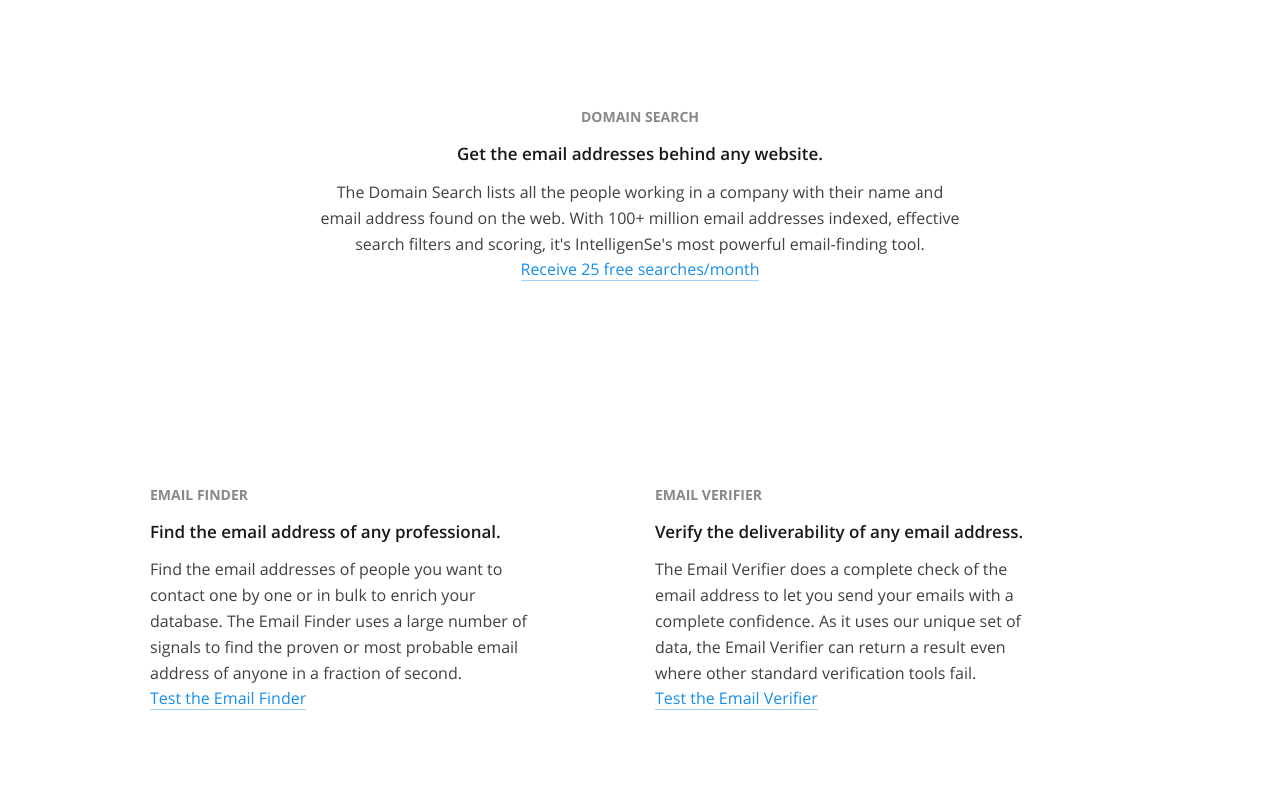
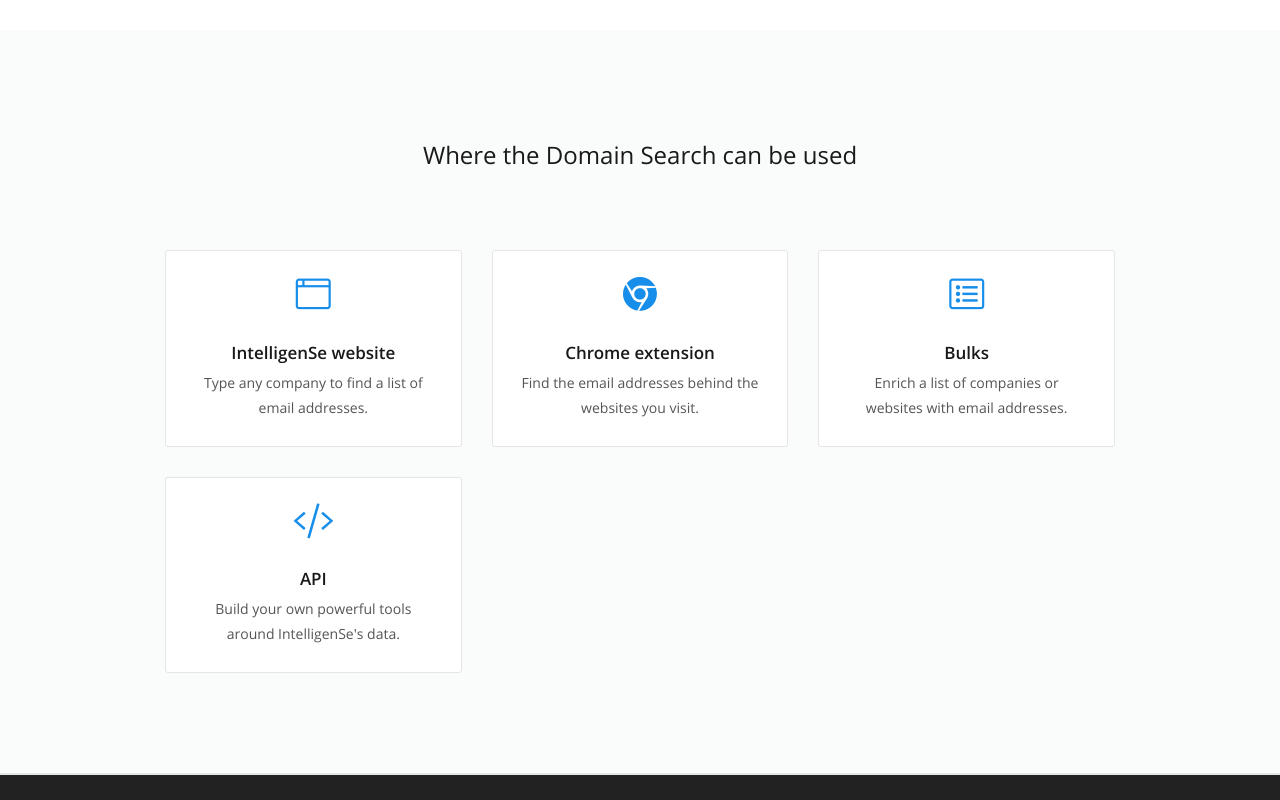
Before and after one commit to newgenapps/IntelligenSeClient, a React (Create React App) app: page /domain-search in a window 1280 px wide. Shown: the part 1500-2300 px from the top of the page. Built offline with nearby package versions, Linux system fonts and the light colour scheme.

Commit message:
domain search page done

```diff
--- a/src/components/DomainSearchResultNoLogin/domainSearchResultNoLogin.component.jsx
+++ b/src/components/DomainSearchResultNoLogin/domainSearchResultNoLogin.component.jsx
@@ -66,7 +66,7 @@
                                         <span data-toggle="tooltip" data-placement="top" title="" data-original-title="Please log in to see the entire email addresses.">{`${email[1]+email[2]}`}</span>
                                     </OverlayTrigger>
 
-                                    {`${email.slice(2, )}`}
+                                    {`${email.slice(3, )}`}
                                 </div>
                             </div>
                         </div>
--- /dev/null
+++ b/src/components/Products/products.component.jsx
@@ -0,0 +1,36 @@
+import React from 'react';
+import Container from 'react-bootstrap/Container';
+import { Link } from "react-router-dom";
+import Row from 'react-bootstrap/Row';
+import Col from 'react-bootstrap/Col';
+
+import './products.styles.css';
+
+function Products(props) {
+    const {blockSize, items} = props
+    return (
+        <section className="products">
+            <Container>
+                {props.children}
+                <nav>
+                    <Row>
+                        {
+                            items.map( (item, idx) => (
+                                <Col md={blockSize} key={idx} >
+                                    <Link className="product-link" to={`${item.link}`}>
+                                        <div className={`${item.icon}`}></div>
+                                        <h3>{item.heading}</h3>
+                                        <p>{item.description}</p>
+                                    </Link>
+                                </Col>
+                            ))
+                        }
+
+                    </Row>
+                </nav>
+            </Container>
+        </section>
+    )
+}
+
+export default Products;
--- /dev/null
+++ b/src/components/Products/products.styles.css
@@ -0,0 +1,45 @@
+section.products {
+    background-color: #fafbfb;
+}
+
+.products h2 {
+    font-size: 24px;
+    margin: 0 0 40px;
+    font-weight: 500;
+    text-align: center;
+}
+
+.products a.product-link {
+    background-color: #fff;
+    border: 1px solid #e6e6e6;
+    border-radius: 3px;
+    color: #191919;
+    display: block;
+    margin-top: 30px;
+    padding: 25px;
+    text-align: center;
+    text-decoration: none;
+    transition: all .25s ease;
+}
+
+.products a.product-link:hover {
+    box-shadow: 0 3px 10px rgb(0 0 0 / 10%);
+    transform: translateY(-3px);
+}
+
+a.product-link > .fal, a.product-link > .fab {
+    color: #168eea;
+    font-size: 35px;
+}
+
+.product-link h3 {
+    font-size: 17px;
+    font-weight: 600;
+    margin: 25px 0 5px;
+}
+
+a.product-link  p {
+    color: #555;
+    font-size: 14px;
+    margin: 0;
+}
--- a/src/pages/domainSearch/domainSearch.component.jsx
+++ b/src/pages/domainSearch/domainSearch.component.jsx
@@ -12,13 +12,15 @@
 import { Link } from "react-router-dom";
 import Row from 'react-bootstrap/Row';
 import Col from 'react-bootstrap/Col';
-import Alert from 'react-bootstrap/Alert'
+import Alert from 'react-bootstrap/Alert';
+import Accordion from 'react-bootstrap/Accordion';
 
 import './domainSearch.styles.css';
 
 import Header from '../../components/header/header.component';
 import Footer from '../../components/footer/footer.component';
 import DomainSearchResultNoLogin from '../../components/DomainSearchResultNoLogin/domainSearchResultNoLogin.component';
+import Products from '../../components/Products/products.component';
 
 import Google from '../../assets/image/c_google.webp';
 import Microsoft from '../../assets/image/c_micro.webp';
@@ -51,6 +53,33 @@
         'anurag@newgenapps.com'
     ];
 
+    products = [
+        {
+            heading: 'IntelligenSe website',
+            description: 'Type any company to find a list of email addresses.',
+            icon: 'fal fa-browser',
+            link: 'users/sign_up?utm_medium=domain_search'
+        },
+        {
+            heading: 'Chrome extension',
+            description: 'Find the email addresses behind the websites you visit.',
+            icon: 'fab fa-chrome',
+            link: 'users/sign_up?utm_medium=domain_search'
+        },
+        {
+            heading: 'Bulks',
+            description: 'Enrich a list of companies or websites with email addresses.',
+            icon: 'fal fa-list-alt',
+            link: 'users/sign_up?utm_medium=domain_search'
+        },
+        {
+            heading: 'API',
+            description: "Build your own powerful tools around IntelligenSe's data.",
+            icon: 'fal fa-code',
+            link: 'users/sign_up?utm_medium=domain_search'
+        }
+    ]
+
     onSearchHandle = (event) => {
         const { searchInput } = this.state;
         if (searchInput && searchInput !== '') {
@@ -69,11 +98,12 @@
         const { searchInput, result, searchInputEmpty } = this.state;
         const showSearchResult = result.length > 0;
         const isLoggedIn = false;
+        const products = this.products
         if (!isLoggedIn) {
             return (
                 <>
                     <Header />
-                    <div className="domainpage-nologin">
+                    <div className="domainpage nologin">
                         <div className="front-header-bg">
                             <div className="front-header">
                                 <div className="front-breadcrumb hidden-xs"></div>
@@ -196,81 +226,13 @@
                                 </Row>
                             </Container>
                         </section>
-                        <section className="homepage-description">
-                            <Container>
-                                <Row>
-                                    <Col md={2}>
-                                    </Col>
-                                    <Col md={8} className="center">
-                                        <div className="text-content">
-                                            <div className="text-subtitle">Domain Search</div>
-                                            <h3>Get the email addresses behind any website.</h3>
-                                            <p>
-                                                The Domain Search lists all the people working in a company with their
-                                                name and email address found on the web. With 100+ million email addresses
-                                                indexed, effective search filters and scoring, it's IntelligenSe's most powerful
-                                                email-finding tool.
-                                            </p>
-                                            <Link className="blue-cta" to="/users/sign_up?utm_medium=domain_search">Receive 25 free searches/month</Link>
-                                        </div>
-                                    </Col>
-                                    <Col md={2}>
-                                    </Col>
-                                </Row>
-                            </Container>
-                        </section>
-                        <section className="other-features">
-                            <Container>
-                                <Row>
-                                    <Col md={5}>
-                                        <div className="text-content">
-                                            <div className="text-subtitle">Email Finder</div>
-                                            <h3>Find the email address of any professional.</h3>
-                                            <p>
-                                                Find the email addresses of people you want to contact one by one or
-                                                in bulk to enrich your database. The Email Finder uses a large number of
-                                                signals to find the proven or most probable email address of anyone in
-                                                a fraction of second.
-                                            </p>
-                                            <Link className="blue-cta" to="/email-finder">Test the Email Finder</Link>
-                                        </div>
-                                    </Col>
-                                    <Col md={1}>
-                                    </Col>
-                                    <Col md={5}>
-                                        <div className="text-content">
-                                            <div className="text-subtitle">Email Verifier</div>
-                                            <h3>Verify the deliverability of any email address.</h3>
-                                            <p>
-                                                The Email Verifier does a complete check of the email address to let
-                                                you send your emails with a complete confidence. As it uses our
-                                                unique set of data, the Email Verifier can return a result even
-                                                where other standard verification tools fail.
-                                            </p>
-                                            <Link className="blue-cta" to="/email-verifier">Test the Email Verifier</Link>
-                                        </div>
-                                    </Col>
-                                    <Col md={1}>
-                                    </Col>
-                                </Row>
-                            </Container>
-                        </section>
-                        <section className="data-privacy">
-                            <Container>
-                                <Row>
-                                    <Col md={12}>
-                                        <h2>We believe in data transparency.</h2>
-                                        <p className="big-p">
-                                            At IntelligenSe, we are convinced the most valuable data is sourced and
-                                            processed using transparent methods. Every single email address we
-                                            collect and distribute in the Domain Search has public sources we
-                                            indicate, along with the discovery dates.
-                                        </p>
-                                        <Link className="btn-orange btn-lg" to="/our-data">Learn more</Link>
-                                    </Col>
-                                </Row>
-                            </Container>
-                        </section>
+                        <Products blockSize={4} items={products}>
+                            <Row>
+                                <Col md={12}>
+                                    <h2>Where the Domain Search can be used</h2>
+                                </Col>
+                            </Row>
+                        </Products>
                     </div>
                     <Footer />
                 </>
--- a/src/pages/domainSearch/domainSearch.styles.css
+++ b/src/pages/domainSearch/domainSearch.styles.css
@@ -1,17 +1,17 @@
-.domainpage-nologin section.product-demo {
+.nologin section.product-demo {
     margin-top: -180px;
     padding-bottom: 0;
 }
 
-.domainpage-nologin section {
+.nologin section {
     color: #404040;
     font-size: 16px;
     padding: 100px 0;
 }
 
-.domainpage-nologin .container {padding: 0;}
+.nologin .container {padding: 0;}
 
-.domainpage-nologin .product-demo form {
+.nologin .product-demo form {
     font-size: 14px;
 }
 
@@ -26,7 +26,7 @@
     padding: 40px;
 }
 
-.domainpage-nologin .homepage-header h1 {
+.nologin .homepage-header h1 {
     font-size: 42px;
     font-weight: 500;
     margin: 80px 0 100px;
@@ -34,7 +34,7 @@
     margin-bottom: 150px;
 }
 
-.domainpage-nologin h1 span.icon.icon-Magnifying-Glass-1 {
+.nologin h1 span.icon.icon-Magnifying-Glass-1 {
     margin-right: 10px;
 }
 
@@ -42,19 +42,19 @@
     overflow: hidden;
 }
 
-.domainpage-nologin .front-header-bg {
+.nologin .front-header-bg {
     background-color: #fafbfb;
     border-bottom: 2px solid #e6e6e6;
     color: #191919;
 }
 
-.domainpage-nologin .front-header-bg {
+.nologin .front-header-bg {
     background-color: #fafbfb;
     border-bottom: 2px solid #e6e6e6;
     color: #191919;
 }
 
-.domainpage-nologin h2 {
+.nologin h2 {
     font-size: 32px;
     font-weight: 400;
     line-height: 50px;
@@ -73,13 +73,21 @@
 }
 
 
-.domainpage-nologin .featured-content a.blue-cta {
+.nologin .featured-content a.blue-cta {
     display: inline-block;
     margin-bottom: 40px;
     font-size: 16px;
     margin-top: 20px;
 }
 
-.domainpage-nologin section.customers {
+.nologin section.customers {
     padding: 0 0 80px;
 }
+
+.nologin .row {
+    margin: 0;
+}
+
+.domainpage.nologin section.products {
+    border-bottom: 2px solid #e6e6e6;
+}
```
